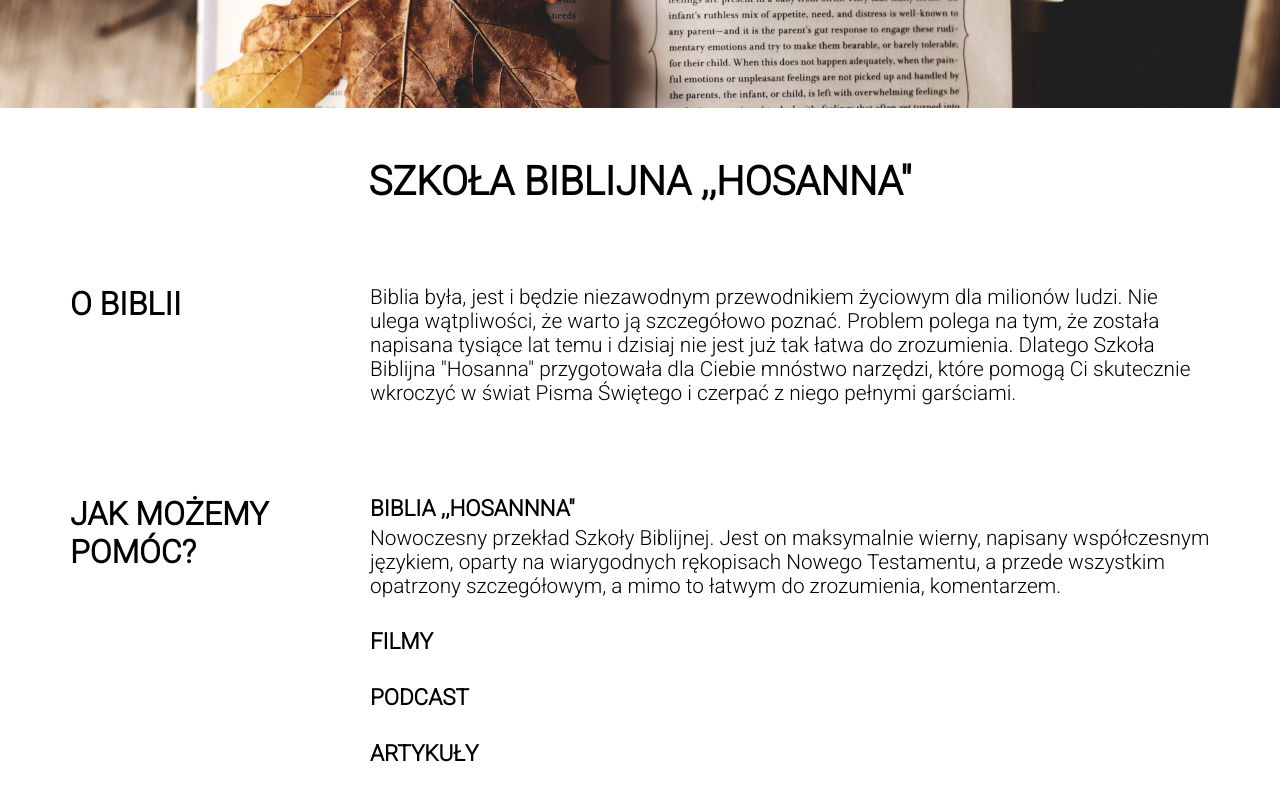
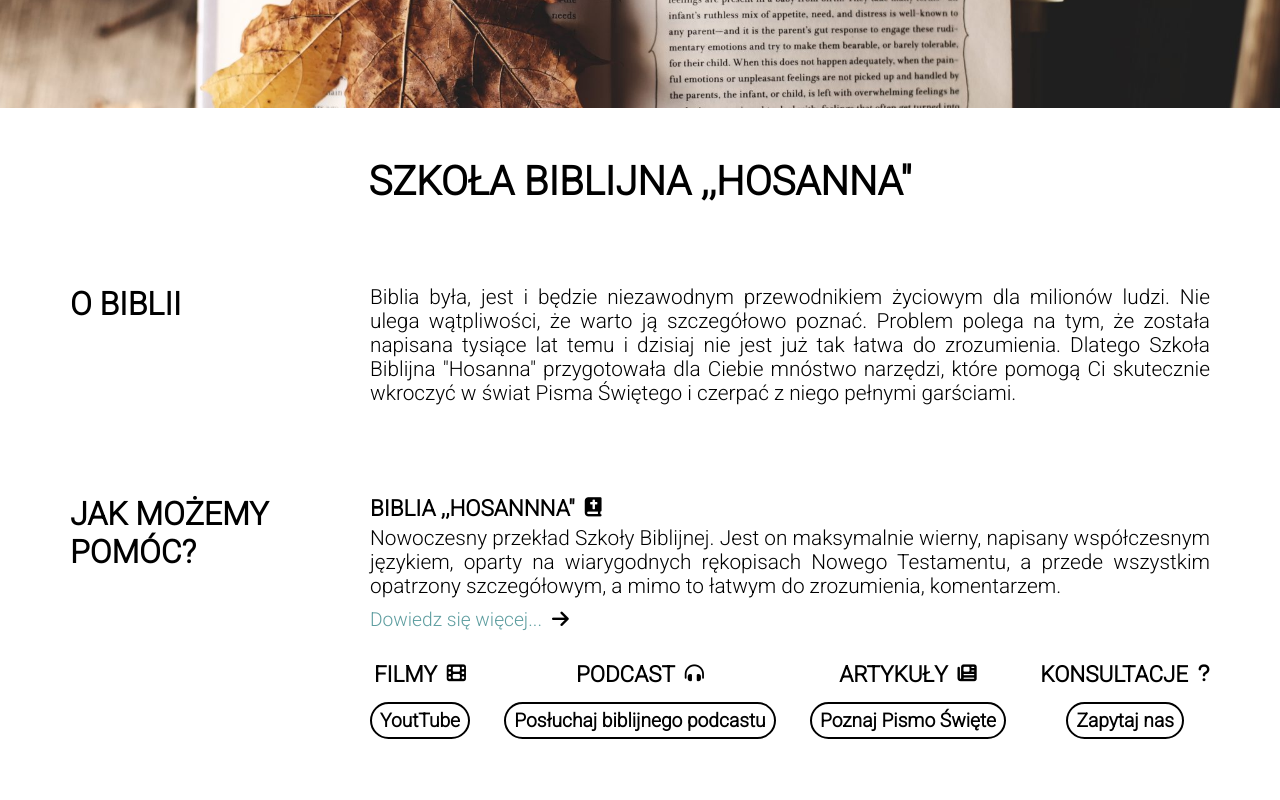
Before and after one commit to franciszek-szeptycki/hosanna, a React (Create React App) app: page / in a window 1280 px wide. Shown: the part 372-1172 px from the top of the page. Built offline with nearby package versions, Linux system fonts and the light colour scheme.

Commit message:
li buttons

```diff
--- a/public/index.html
+++ b/public/index.html
@@ -31,6 +31,7 @@
             crossorigin="anonymous"
             referrerpolicy="no-referrer"
         />
+        <script src="https://kit.fontawesome.com/84c4f04480.js" crossorigin="anonymous"></script>
         <title>React App</title>
     </head>
     <body>
--- a/src/layout/Home.js
+++ b/src/layout/Home.js
@@ -1,4 +1,5 @@
 import React from "react";
+import HomeUl from "./HomeUl";
 const Home = () => {
     return (
         <div className="home article">
@@ -25,33 +26,21 @@
                     <h2 className="section__question">jak możemy pomóc?</h2>
                 </aside>
                 <div className="section__content-container">
-                    <ul className="section__ul">
-                        <li>
                     <h3 className="section__li-title">
                         biblia ,,hosannna"
+                        <a href="">
+                            <i class="fa-solid fa-book-bible"></i>
+                        </a>
                     </h3>
                     <p className="section__content">
                         Nowoczesny przekład Szkoły Biblijnej. Jest on
-                                maksymalnie wierny, napisany współczesnym
-                                językiem, oparty na wiarygodnych rękopisach
-                                Nowego Testamentu, a przede wszystkim opatrzony
-                                szczegółowym, a mimo to łatwym do zrozumienia,
-                                komentarzem.
+                        maksymalnie wierny, napisany współczesnym językiem,
+                        oparty na wiarygodnych rękopisach Nowego Testamentu, a
+                        przede wszystkim opatrzony szczegółowym, a mimo to
+                        łatwym do zrozumienia, komentarzem.{" "}
                     </p>
-                        </li>
-                        <li>
-                            <h3 className="section__li-title">filmy</h3>
-                            <p className="section__content"></p>
-                        </li>
-                        <li>
-                            <h3 className="section__li-title">podcast</h3>
-                            <p className="section__content"></p>
-                        </li>
-                        <li>
-                            <h3 className="section__li-title">artykuły</h3>
-                            <p className="section__content"></p>
-                        </li>
-                    </ul>
+                    <a className="bottom-link" href="#">Dowiedz się więcej... <i class="fa-solid fa-arrow-right"></i></a>
+                    <HomeUl/>
                 </div>
             </section>
         </div>
--- /dev/null
+++ b/src/layout/HomeUl.js
@@ -0,0 +1,52 @@
+import React from "react";
+
+const HomeUl = () => {
+    return (
+        <ul className="section__ul">
+            <li className="section__li">
+                <h3 className="section__li-title">
+                    filmy{" "}
+                    <a href="">
+                        <i class="fa-solid fa-film"></i>
+                    </a>
+                </h3>
+                <p className="section__content"></p>
+                <button className="section__button">YoutTube</button>
+            </li>
+            <li className="section__li">
+                <h3 className="section__li-title">
+                    podcast{" "}
+                    <a href="">
+                        <i class="fa-solid fa-headphones-simple"></i>
+                    </a>
+                </h3>
+                <p className="section__content"></p>
+                <button className="section__button">
+                    Posłuchaj biblijnego podcastu
+                </button>
+            </li>
+            <li className="section__li">
+                <h3 className="section__li-title">
+                    artykuły{" "}
+                    <a href="">
+                        <i class="fa-solid fa-newspaper"></i>
+                    </a>
+                </h3>
+                <p className="section__content"></p>
+                <button className="section__button">Poznaj Pismo Święte</button>
+            </li>
+            <li className="section__li">
+                <h3 className="section__li-title">
+                    konsultacje{" "}
+                    <a href="">
+                    <i class="fa-solid fa-question"></i>
+                    </a>
+                </h3>
+                <p className="section__content"></p>
+                <button className="section__button">Zapytaj nas</button>
+            </li>
+        </ul>
+    );
+};
+
+export default HomeUl;
--- a/src/sass/_main.sass
+++ b/src/sass/_main.sass
@@ -1,3 +1,18 @@
+.fa-solid
+    margin-left: 10px
+    font-size: 1.2rem
+    cursor: pointer
+    transition: .2s
+
+    &:hover
+        color: purple
+        margin-left: 10px
+
+h3, h4, h5, a
+    position: relative
+    display: flex
+    align-items: center
+
 .main
 
     .article
@@ -12,6 +27,7 @@
             display: grid
             grid-template-columns: 300px 900px
             grid-template-rows: auto
+            margin-bottom: $main-sections-distance
 
             .section__question-container
                 padding: $main-sections-distance
@@ -20,12 +36,41 @@
                     font-size: 2rem
 
 
+
             .section__content-container
                 padding: $main-sections-distance
 
+                .section__ul
+                    width: 100%
+                    display: flex
+                    justify-content: space-between
+
+                    .section__li
+                        margin-bottom: $main-sections-distance
+                        display: flex
+                        flex-direction: column
+                        align-items: center
+
                 .section__content
                     font-size: 1.3rem
-                    margin-bottom: $main-sections-distance
+                    text-align: justify
+
+                .section__button
+                    margin: 10px auto 30px
+                    padding: 5px 8px
+                    border-radius: 50px
+                    border: solid black 2px
+                    background-color: transparent
+                    color: black
+                    transition: .2s
+                    font-weight: bold
+                    font-size: 1.2rem
+                    cursor: pointer
+
+                    &:hover
+                        color: white
+                        background-color: black
+
 
             .section__li-title
                 font-size: 1.4rem
--- a/src/sass/start/_reset.sass
+++ b/src/sass/start/_reset.sass
@@ -17,3 +17,12 @@
 
 h1,h2,h3,h4,h5
     text-transform: uppercase
+
+.bottom-link
+    margin: 10px 0 30px
+    font-size: 1.2rem
+    color: cadetblue
+    transition: .2s
+
+    &:hover
+        color: #0f3a63
--- a/src/sass/start/_var-and-mix.sass
+++ b/src/sass/start/_var-and-mix.sass
@@ -3,4 +3,4 @@
     justify-content: center
     align-items: center
 
-    $main-sections-distance: 30px
+$main-sections-distance: 30px
```
Also changed, not shown: src/css/index.css, 1 other file (tests, documents, lock files or other folders). Lines whose indentation alone changed are shown as unchanged.
